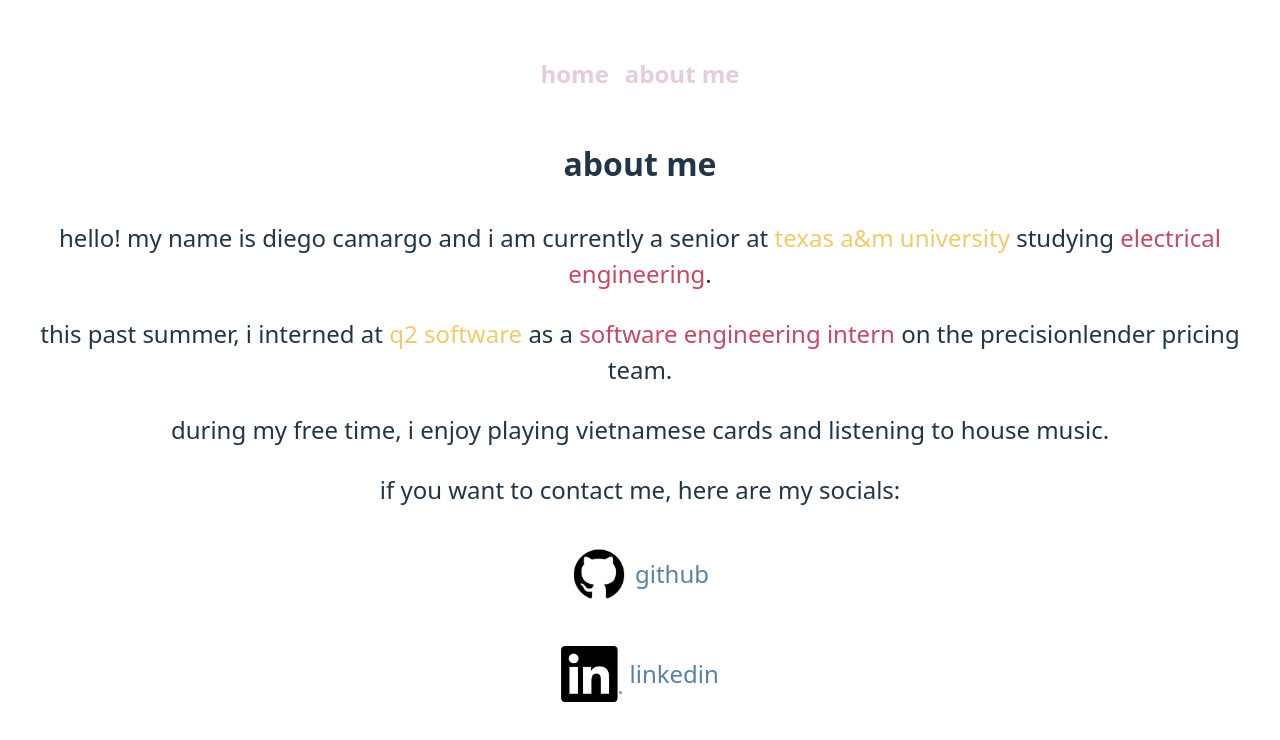
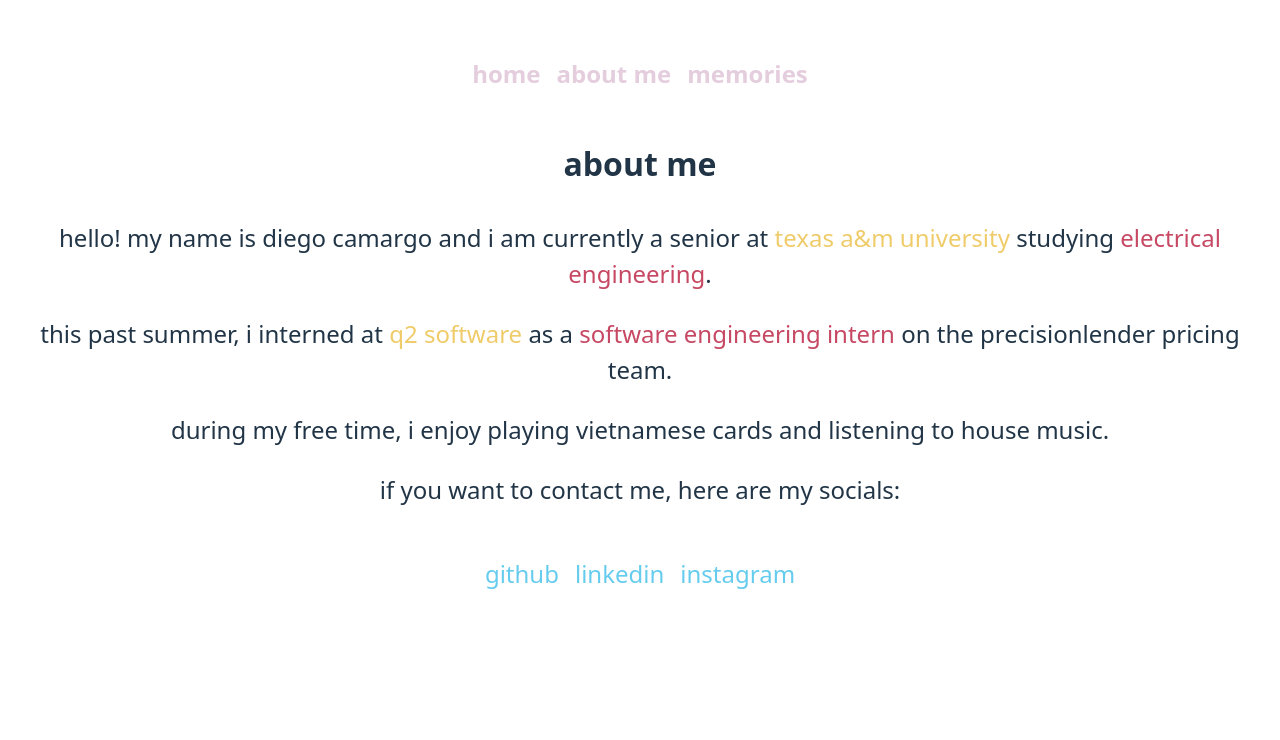
Before and after one commit to dieshuu/personal-website, a Vue app: page /about in a window 1280 px wide. Shown: the top 740 px of the page. Built offline with nearby package versions, Linux system fonts and the light colour scheme.

Commit message:
adding memories page

```diff
--- a/src/App.vue
+++ b/src/App.vue
@@ -2,6 +2,7 @@
   <div class="navigation">
     <RouterLink to="/">home</RouterLink>
     <RouterLink to="/about">about me</RouterLink>
+    <RouterLink to="/memories">memories</RouterLink>
   </div>
   <RouterView/>
 </template>
--- a/src/router/index.js
+++ b/src/router/index.js
@@ -1,6 +1,7 @@
 import { createRouter, createWebHistory } from "vue-router"
 import Home from '../views/Home.vue'
 import About from '../views/About.vue'
+import Memories from '../views/Memories.vue'
 
 const routes = [
     {
@@ -12,6 +13,11 @@ const routes = [
         path: '/about',
         name: 'About',
         component: About
+    },
+    {
+        path: '/memories',
+        name: 'Memories',
+        component: Memories
     }
 ]
 
--- a/src/style.css
+++ b/src/style.css
@@ -17,9 +17,6 @@ a {
   font-weight: 500;
   text-decoration: inherit;
 }
-a:hover {
-  color: #726ca8;
-}
 
 h1 {
   font-size: 3.2em;
@@ -37,9 +34,7 @@ button {
   cursor: pointer;
   transition: border-color 0.25s;
 }
-button:hover {
-  border-color: #646cff;
-}
+
 button:focus,
 button:focus-visible {
   outline: 4px auto -webkit-focus-ring-color;
@@ -61,9 +56,6 @@ button:focus-visible {
     color: #213547;
     background-color: #ffffff;
   }
-  a:hover {
-    color: #747bff;
-  }
   button {
     background-color: #f9f9f9;
   }
--- a/src/views/About.vue
+++ b/src/views/About.vue
@@ -22,15 +22,18 @@
         </p>
         <div class="social-media">
             <div class="social-link">
-            <img src="../assets/github-logo.png" alt="github">
                 <a href="https://github.com/dieshuu">
                     <p>github</p>
                 </a>
             </div>
             <div class="social-link">
-            <img src="../assets/linkedin-logo.png" alt="linkedin">
                 <a href=https://www.linkedin.com/in/dcamargo04/>
                     <p>linkedin</p>
+                </a>
+            </div>
+            <div class="social-link">
+                <a href=https://www.instagram.com/diego.camargo_/>
+                    <p>instagram</p>
                 </a>
             </div>
         </div>
@@ -38,32 +41,26 @@
 </template>
 
 <style scoped>
-    .about-me h3{
+    .about-me h3 {
         font-size: 2rem;
     }
 
-    .about-me p{
+    .about-me p {
         font-size: 1.5rem;
     }
 
     .about-me .social-media {
         display: flex;
-        flex-direction: column;
+        flex-direction: row;
+        justify-content: center;
         gap: 1rem;
     }
 
-    .about-me .social-link {
-        display: flex;
-        align-items: center;
-        justify-content: center;
-        gap: 0.5rem;
+    .about-me .social-link a {
+        color: #66ccee;
     }
 
-    .about-me .social-link img {
-        height: 3.5rem;
-    }
-
-    .about-me .social-link a {
+    .about-me .social-link a:hover {
         color: #5782a6;
     }
 
--- a/src/views/Home.vue
+++ b/src/views/Home.vue
@@ -4,7 +4,7 @@
         <p>
             email:
             <a href="mailto:diegocamargo@tamu.edu">
-                <span style="color: #5782a6;">diegocamargo@.com</span>
+                diegocamargo@.com
             </a>
         </p>
         <img src="../assets/espeon-umbreon.gif">
@@ -12,15 +12,23 @@
 </template>
 
 <style scoped>
-    .home h3{
+    .home h3 {
         font-size: 2rem;
     }
 
-    .home p{
+    .home p {
         font-size: 1.5rem;
     }
 
-    .home img{
-        height: 10rem
+    .home img {
+        height: 10rem;
+    }
+
+    .home a {
+        color: #66ccee;
+    }
+
+    .home a:hover {
+        color: #5782a6;
     }
 </style>
--- /dev/null
+++ b/src/views/Memories.vue
@@ -0,0 +1,11 @@
+<template>
+    <div class="memories">
+        <h3>memories coming soon</h3>
+    </div>
+</template>
+
+<style scoped>
+    .memories h3 {
+        font-size: 2rem;
+    }
+</style>
```
